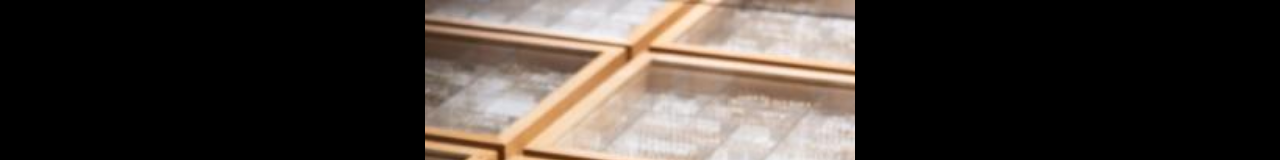
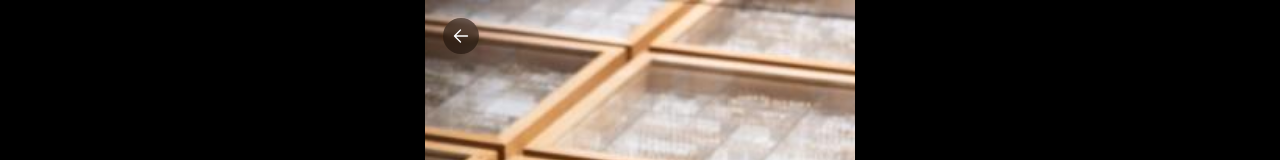
Before and after one commit to Flex-Wrap/nhm-app, a React (Vite) app: page /nhm-app/exhibitions/1 in a window 1280 px wide. Shown: the top 160 px of the page. Built offline with nearby package versions, Linux system fonts and the light colour scheme; a web font is replaced by a local one.

Commit message:
added back button on exb details

```diff
--- a/src/pages/ExhibitionDetails.tsx
+++ b/src/pages/ExhibitionDetails.tsx
@@ -4,6 +4,7 @@ import { useParams } from "react-router-dom";
 import ExhibitionDetailsSection from "../components/ExhibitionDetailsSection";
 import "../pages/ExhibitionDetails.css";
 import exhibitions from "../data/Exhibitions.ts";
+import { BackButton } from "../components/BackButton.tsx";
 
 interface Exhibition {
   id: number;
@@ -69,6 +70,9 @@ export const ExhibitionDetails = () => {
           ["--navbar-bg-color" as any]: `var(${background})`,
         }}
       >
+        <div className="back-button-container">
+          <BackButton to="/exhibitions" />
+        </div>
         <ExhibitionDetailsSection id={id} />
       </div>
     </NavbarThemeContext.Provider>
```
